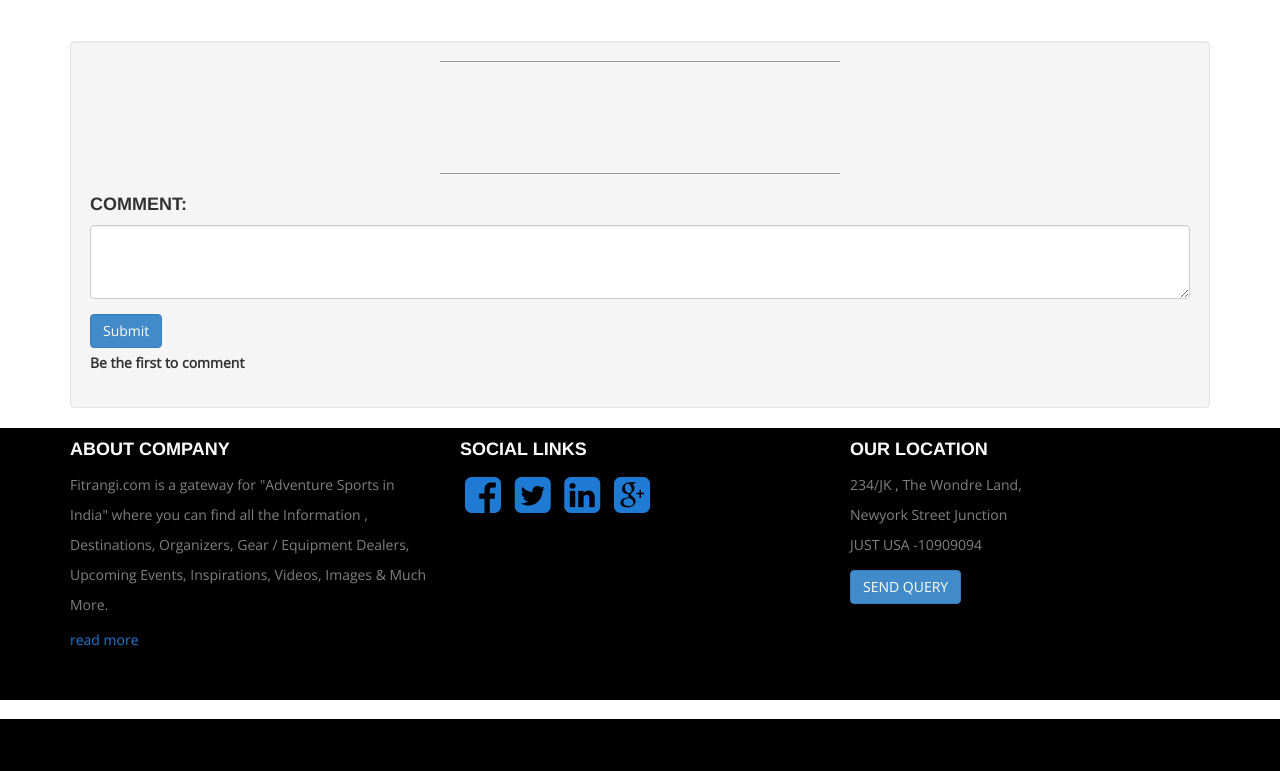
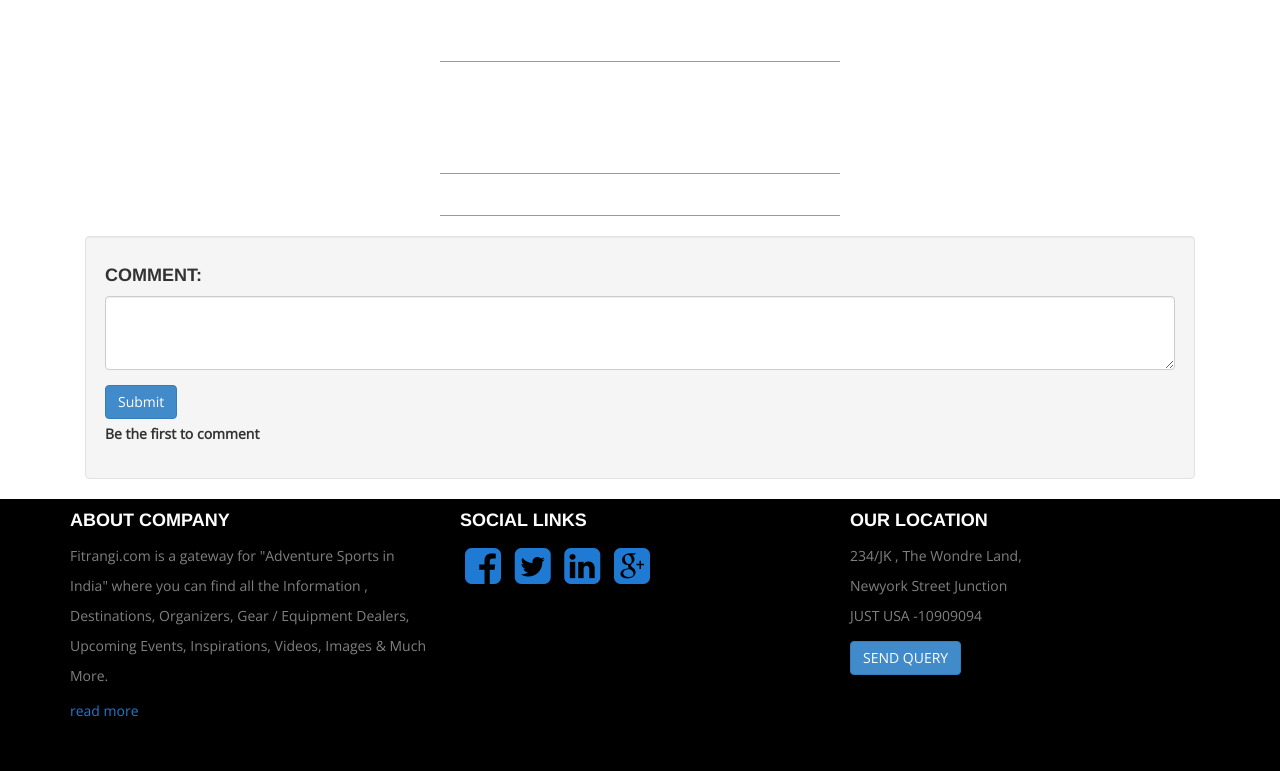
Before and after one commit to arshadansari27/fitrangi-old, a Flask app: template app/templates/post/detail.html in a window 1280 px wide. Shown: the part 81-852 px from the top of the page. Before the commit the page ends 800 px from the top, so only its background shows below. Run offline with Flask 2, Linux system fonts and the light colour scheme; the template is opened without the code that fills it, so the values that code supplies are empty; parts of the project's set-up code (start-up, migrations or seed data) failed here and were passed over; some libraries are stand-ins or nearby versions.

Commit message:
comments sepration

```diff
--- a/app/templates/includes/comments.html
+++ b/app/templates/includes/comments.html
@@ -1,4 +1,6 @@
-<div class="well">
+<div class="col-lg-12">
+                    	<hr/>
+                    	<div class="well">
 	<h4>Comment:</h4>
    	<form role="form">
    		<div class="form-group">
@@ -15,5 +17,5 @@
 	{% else %}
 		<p><strong>Be the first to comment</strong></p>
 	{% endif %}
-
 </div>
+</div>
--- a/app/templates/index.html
+++ b/app/templates/index.html
@@ -103,8 +103,10 @@
 		<div class="col-sm-4">
             <div class="thumbnail">
                 <div class="caption">
-					<h4 class=""><a href="/dealers/{{dealer.id}}"><font color="white">{{ dealer.title }}</font></a></h4>
-                    <!--p class=""><a href="" class="label label-danger" rel="tooltip" title="Share">Share</a>
+			<h4 class=""><a href="/dealers/{{dealer.id}}">
+				<font color="white">{{ dealer.title }}</font></a></h4>
+
+		 <!--p class=""><a href="" class="label label-danger" rel="tooltip" title="Share">Share</a>
                         <a href="" class="label label-default" rel="tooltip" title="Like">Like</a>
                     </p-->
                 </div>
```
